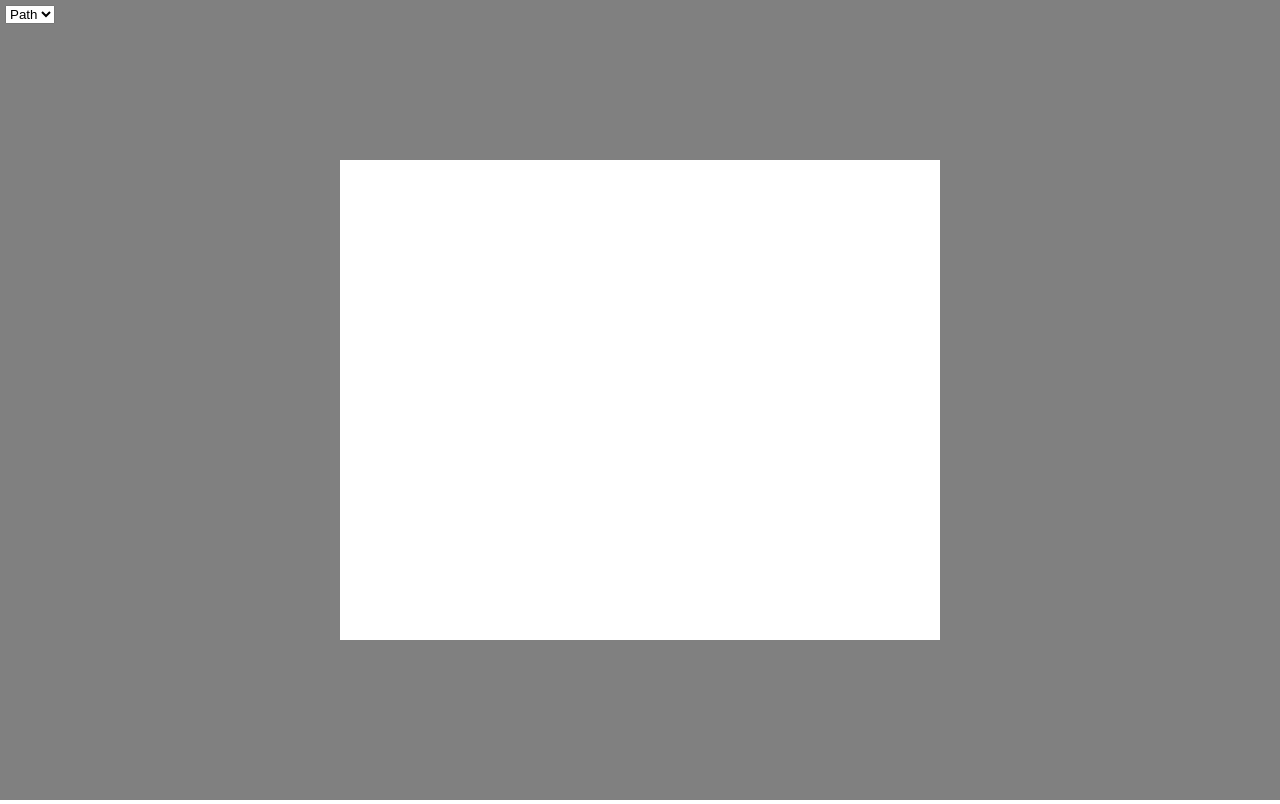
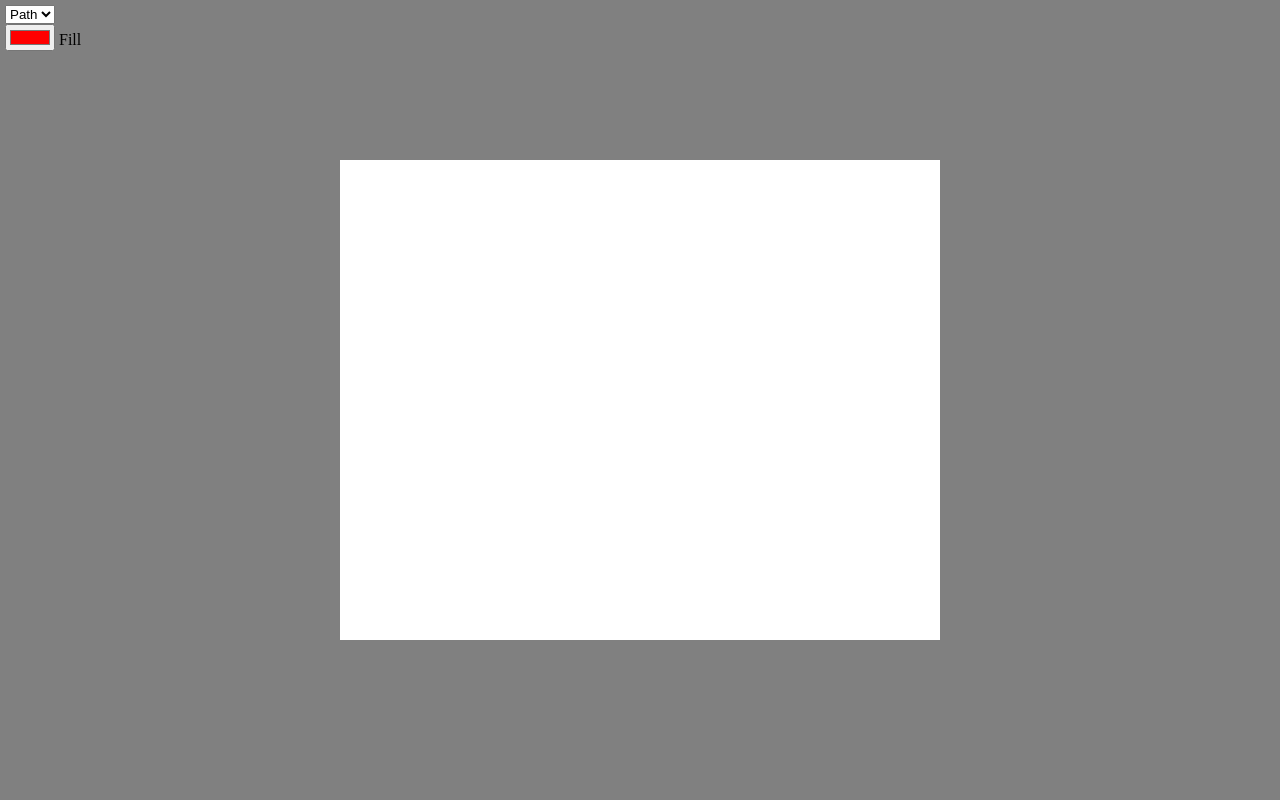
Before and after one commit to Dimaaap/JSDrawApp, a plain HTML site: page index.html in a window 1280 px wide. Drawn offline with Linux system fonts and the light colour scheme.

Commit message:
code refactor

```diff
--- a/index.html
+++ b/index.html
@@ -7,12 +7,20 @@
     <body>
         <canvas id="myCanvas">
         </canvas>
-        <select id="toolBox" onchange="changeTool(this.value)">
-            <option value="path" selected>
-                Path
-            </option>
-            <option value="rect">Rect</option>
-        </select>
+        <div id="toolBox">
+            <select onchange="changeTool(this.value)">
+                <option value="path" selected>
+                    Path
+                </option>
+                <option value="rect">Rect</option>
+            </select>
+            <div>
+                <input type="color" id="fillColor"
+                name="fillColor" value="#ff0000" />
+                <label for="fillColor">Fill</label>
+            </div>
+        </div>
+        <script src="shapes/shape.js"></script>
         <script src="shapes/rect.js"></script>
         <script src="shapes/path.js"></script>
         <script src="script.js"></script>
--- a/shapes/path.js
+++ b/shapes/path.js
@@ -1,5 +1,6 @@
-class Path {
+class Path extends Shape {
     constructor(startPoint){
+        super();
         this.points = [startPoint];
     }
 
--- a/shapes/rect.js
+++ b/shapes/rect.js
@@ -1,5 +1,6 @@
-class Rect{
+class Rect extends Shape{
     constructor(corner1){
+        super()
         this.corner1 = corner1;
         this.corner2 = corner1;
     }
--- /dev/null
+++ b/shapes/shape.js
@@ -0,0 +1,8 @@
+class Shape {
+    constructor(){
+    }
+
+    draw(ctx){
+        throw new Error("draw method must be implemented")
+    }
+}
```
